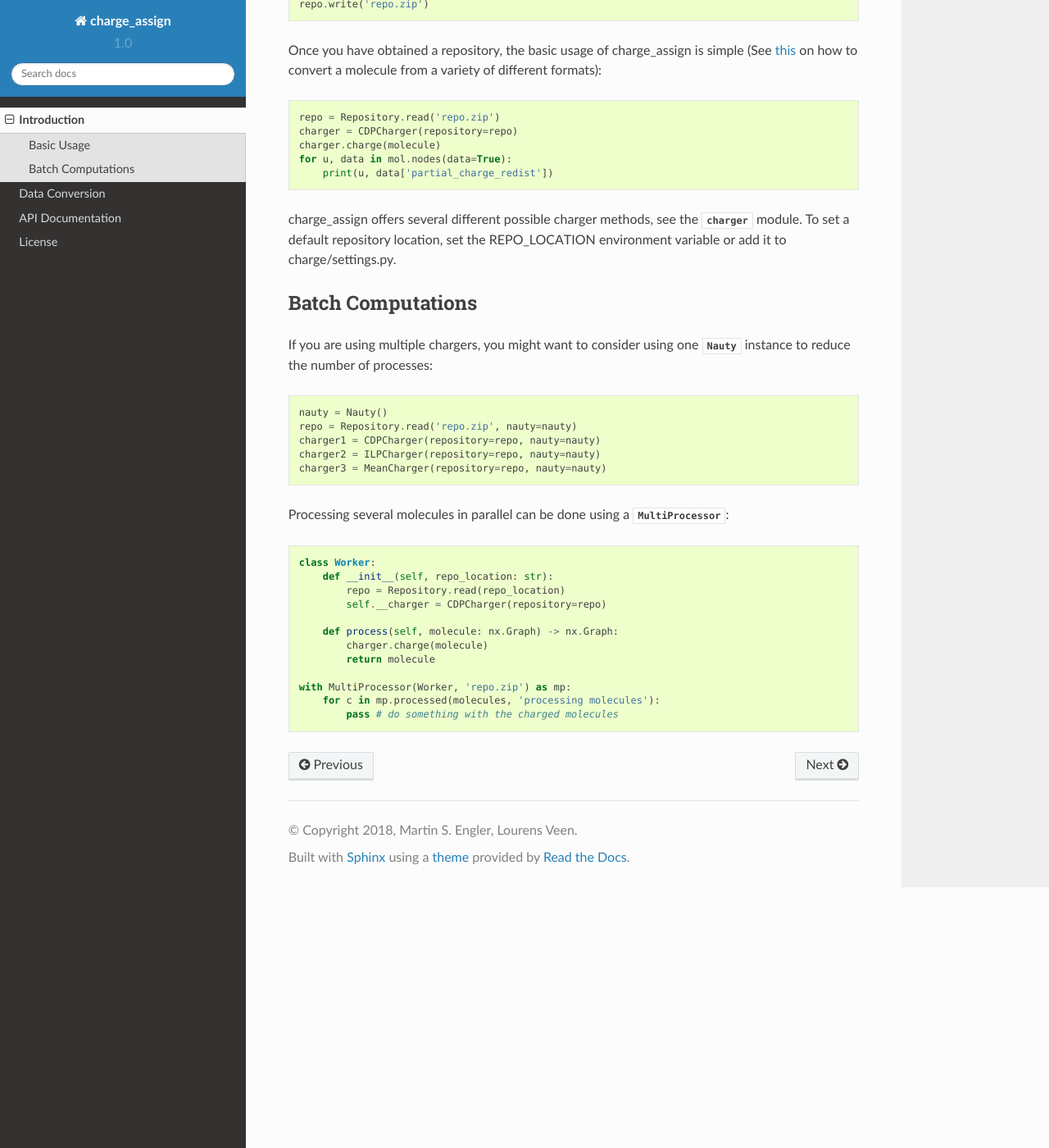
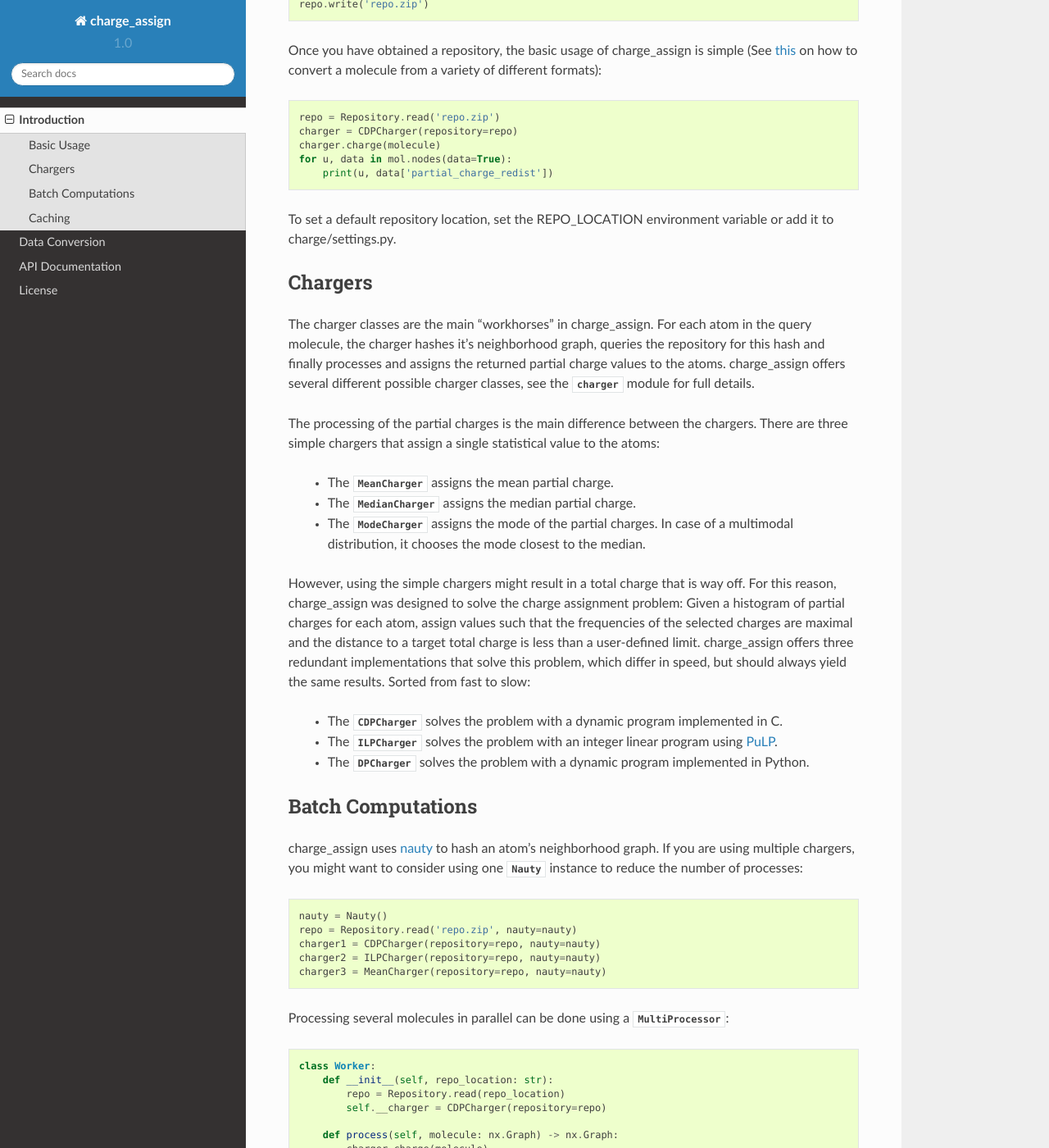
Before and after one commit to MD-Studio/charge_assign, a Sphinx documentation site: the page built from doc/source/intro.rst, in a window 1280 px wide and 1400 px high, scrolled down 513 px. Shown: the whole window at 82% size. Built offline with Sphinx 7.4.7 and the Read the Docs theme 2.0.0, drawn with Linux system fonts in a browser that asks for light colours; some of the changed text lies outside the part shown.

Commit message:
extended documentation

```diff
--- a/doc/source/intro.rst
+++ b/doc/source/intro.rst
@@ -22,13 +22,29 @@ Once you have obtained a repository, the basic usage of charge_assign is simple
 	for u, data in mol.nodes(data=True):
 	    print(u, data['partial_charge_redist'])
 
-charge_assign offers several different possible charger methods, see the :mod:`charger <charge.chargers>` module. To set a default repository location, set the REPO_LOCATION environment variable or add it to charge/settings.py.
+To set a default repository location, set the REPO_LOCATION environment variable or add it to charge/settings.py.
 
+Chargers
+--------
+
+The charger classes are the main "workhorses" in charge_assign. For each atom in the query molecule, the charger hashes it's neighborhood graph, queries the repository for this hash and finally processes and assigns the returned partial charge values to the atoms. charge_assign offers several different possible charger classes, see the :mod:`charger <charge.chargers>` module for full details.
+
+The processing of the partial charges is the main difference between the chargers. There are three simple chargers that assign a single statistical value to the atoms:
+
+    * The :class:`MeanCharger <charge.chargers.MeanCharger>` assigns the mean partial charge.
+    * The :class:`MedianCharger <charge.chargers.MedianCharger>` assigns the median partial charge.
+    * The :class:`ModeCharger <charge.chargers.ModeCharger>` assigns the mode of the partial charges. In case of a multimodal distribution, it chooses the mode closest to the median.
+
+However, using the simple chargers might result in a total charge that is way off. For this reason, charge_assign was designed to solve the charge assignment problem: Given a histogram of partial charges for each atom, assign values such that the frequencies of the selected charges are maximal and the distance to a target total charge is less than a user-defined limit. charge_assign offers three redundant implementations that solve this problem, which differ in speed, but should always yield the same results. Sorted from fast to slow:
+
+    * The :class:`CDPCharger <charge.chargers.CDPCharger>` solves the problem with a dynamic program implemented in C.
+    * The :class:`ILPCharger <charge.chargers.ILPCharger>` solves the problem with an integer linear program using `PuLP <https://pythonhosted.org/PuLP/>`_.
+    * The :class:`DPCharger <charge.chargers.DPCharger>` solves the problem with a dynamic program implemented in Python.
 
 Batch Computations
 ------------------
 
-If you are using multiple chargers, you might want to consider using one :class:`Nauty <charge.nauty.Nauty>` instance to reduce the number of processes::
+charge_assign uses `nauty <http://users.cecs.anu.edu.au/~bdm/nauty/>`_ to hash an atom's neighborhood graph. If you are using multiple chargers, you might want to consider using one :class:`Nauty <charge.nauty.Nauty>` instance to reduce the number of processes::
 
 	nauty = Nauty()
 	repo = Repository.read('repo.zip', nauty=nauty)
@@ -51,3 +67,17 @@ Processing several molecules in parallel can be done using a :class:`MultiProces
 	with MultiProcessor(Worker, 'repo.zip') as mp:
 	    for c in mp.processed(molecules, 'processing molecules'):
 	        pass # do something with the charged molecules
+
+
+Caching
+-------
+
+To speed up a large number of batch computations, charge_assign offers a caching mechanism. It can be easily activated by setting the caching option::
+
+    repo = Repository.read('repo.zip')
+    charger = CDPCharger(repository=repo, caching=True)
+
+To reflect any changes in the repository in the cache, the versioning option needs to be set::
+
+    repo = Repository.read('repo.zip', versioning=True)
+    charger = CDPCharger(repository=repo, caching=True)
```
